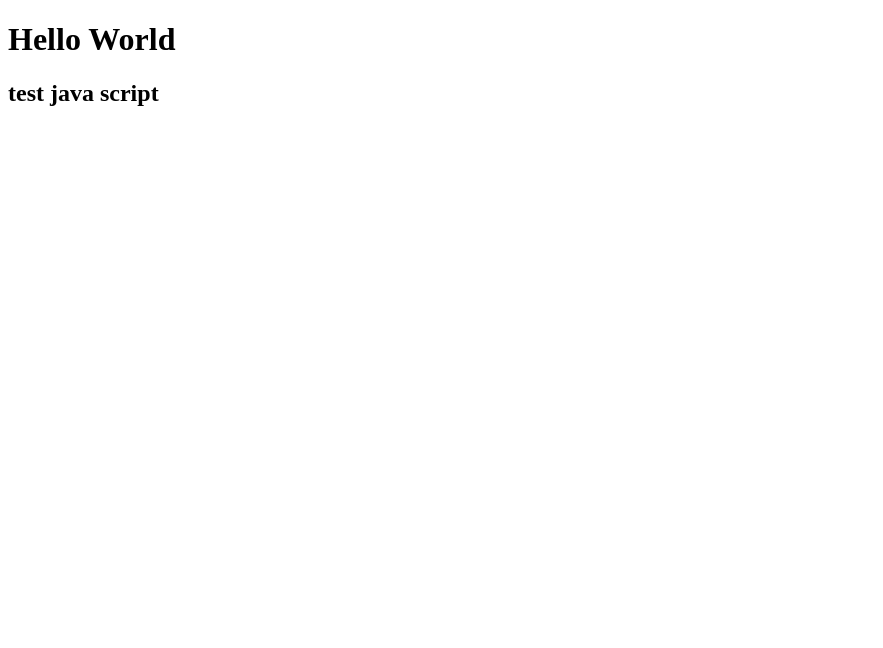
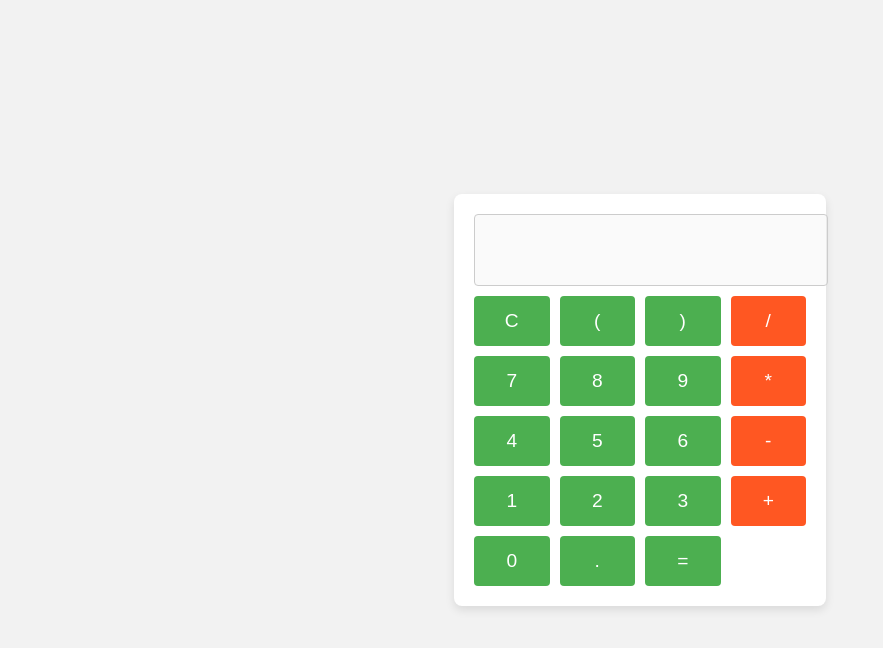
Before and after one commit to PeranaT-123/testbranch, a plain HTML site: page index.html in a window 1280 px wide. Shown: the whole page, without its empty margins (0-883 px from the left). Drawn offline with Linux system fonts and the light colour scheme.

Commit message:
new test_v3

```diff
--- a/index.html
+++ b/index.html
@@ -3,12 +3,34 @@
 <head>
     <meta charset="UTF-8">
     <meta name="viewport" content="width=device-width, initial-scale=1.0">
-    <title> Peranat Sangnamee </title>
+    <title>Calculator</title>
+    <link rel="stylesheet" href="style.css">
 </head>
 <body>
-    <h1> Hello World </h1>
-    <h2> test java script </h2>
-
-    <script src="script.js"> </script>
+    <div class="calculator">
+        <input type="text" id="display" disabled>
+        <div class="buttons">
+            <button onclick="clearDisplay()">C</button>
+            <button onclick="appendValue('(')">(</button>
+            <button onclick="appendValue(')')">)</button>
+            <button onclick="appendValue('/')">/</button>
+            <button onclick="appendValue('7')">7</button>
+            <button onclick="appendValue('8')">8</button>
+            <button onclick="appendValue('9')">9</button>
+            <button onclick="appendValue('*')">*</button>
+            <button onclick="appendValue('4')">4</button>
+            <button onclick="appendValue('5')">5</button>
+            <button onclick="appendValue('6')">6</button>
+            <button onclick="appendValue('-')">-</button>
+            <button onclick="appendValue('1')">1</button>
+            <button onclick="appendValue('2')">2</button>
+            <button onclick="appendValue('3')">3</button>
+            <button onclick="appendValue('+')">+</button>
+            <button onclick="appendValue('0')">0</button>
+            <button onclick="appendValue('.')">.</button>
+            <button onclick="calculate()">=</button>
+        </div>
+    </div>
+    <script src="script.js"></script>
 </body>
 </html>
--- a/script.js
+++ b/script.js
@@ -1,2 +1,19 @@
 console.log("Peranat Sangnamee kuy yai ")
 console.log("Peranat Sangnamee")
+
+function appendValue(value) {
+    document.getElementById("display").value += value;
+}
+
+function clearDisplay() {
+    document.getElementById("display").value = '';
+}
+
+function calculate() {
+    try {
+        const result = eval(document.getElementById("display").value);
+        document.getElementById("display").value = result;
+    } catch (error) {
+        document.getElementById("display").value = "Error";
+    }
+}
--- /dev/null
+++ b/style.css
@@ -0,0 +1,56 @@
+body {
+    font-family: Arial, sans-serif;
+    display: flex;
+    justify-content: center;
+    align-items: center;
+    height: 100vh;
+    margin: 0;
+    background-color: #f2f2f2;
+}
+
+.calculator {
+    background: white;
+    border-radius: 8px;
+    padding: 20px;
+    box-shadow: 0 4px 10px rgba(0, 0, 0, 0.1);
+}
+
+#display {
+    width: 100%;
+    height: 50px;
+    margin-bottom: 10px;
+    font-size: 1.5em;
+    text-align: right;
+    padding: 10px;
+    border: 1px solid #ccc;
+    border-radius: 4px;
+}
+
+.buttons {
+    display: grid;
+    grid-template-columns: repeat(4, 1fr);
+    gap: 10px;
+}
+
+button {
+    height: 50px;
+    font-size: 1.2em;
+    border: none;
+    border-radius: 4px;
+    background: #4CAF50;
+    color: white;
+    cursor: pointer;
+    transition: background 0.3s ease;
+}
+
+button:hover {
+    background: #45a049;
+}
+
+button:nth-child(4n) {
+    background: #ff5722;
+}
+
+button:nth-child(4n):hover {
+    background: #e64a19;
+}
```
